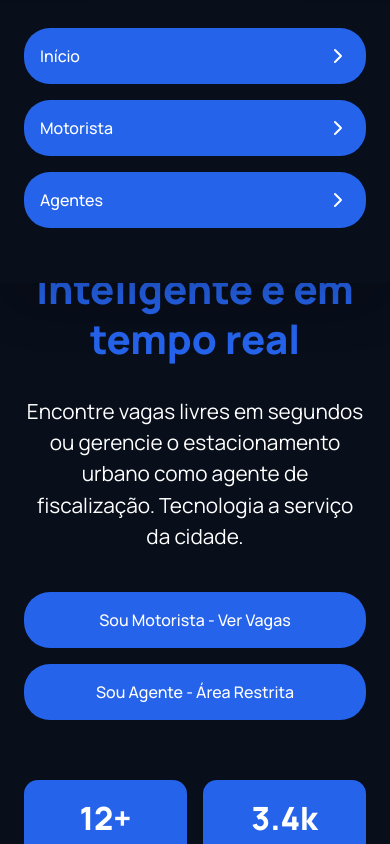
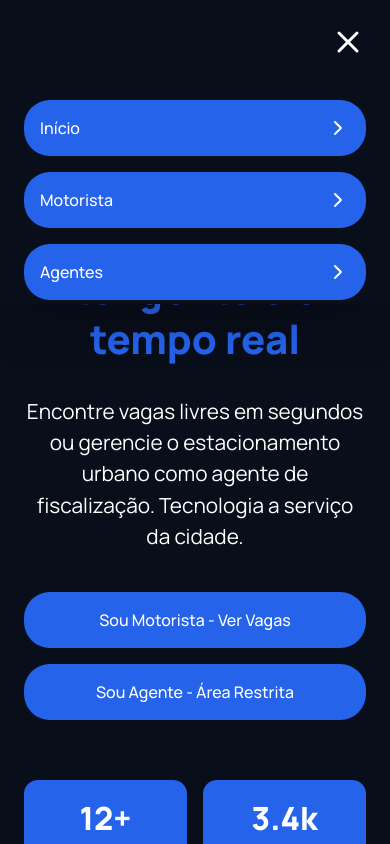
Before and after one commit to Viitorsoares/vagaja, a Next.js app: page / in a window 390 px wide. Both pictures are taken after a click on the icon 347 px from the left and 42 px from the top of the page. Shown: the top 844 px of the page. Built offline with nearby package versions, Linux system fonts and the light colour scheme.

Commit message:
Adicionado  icone x para fechar menu hamburguer

```diff
--- a/src/components/common/header.tsx
+++ b/src/components/common/header.tsx
@@ -1,7 +1,7 @@
 "use client"
 
 import { MapPinIcon, Bars3Icon } from "@heroicons/react/24/solid";
-import { ChevronRight } from 'lucide-react';
+import { ChevronRight, X } from 'lucide-react';
 import Link from "next/link";
 import { useState } from "react";
 
@@ -23,7 +23,11 @@ export default function Header() {
 
       <div>
         {open && (
-          <nav className="absolute bg-fundo px-6 min-h-[33vh] left-0 top-[5%] w-full shadow-2xl">
+          <nav className="absolute bg-fundo px-6 min-h-[36vh] left-0 top-[0%] w-full shadow-2xl">
+            <div className="w-full flex justify-end mb-10 mt-6">
+              <X onClick={onToggleMenu} className="w-9 h-9 text-text-branco cursor-pointer "/>
+            </div>
+
             <ul className="flex flex-col gap-4 mt-6 rounded-3xl font-medium text-text-branco md:flex-row">
               <Link href={"/"}>
                 <span className="btn-menu">
```
